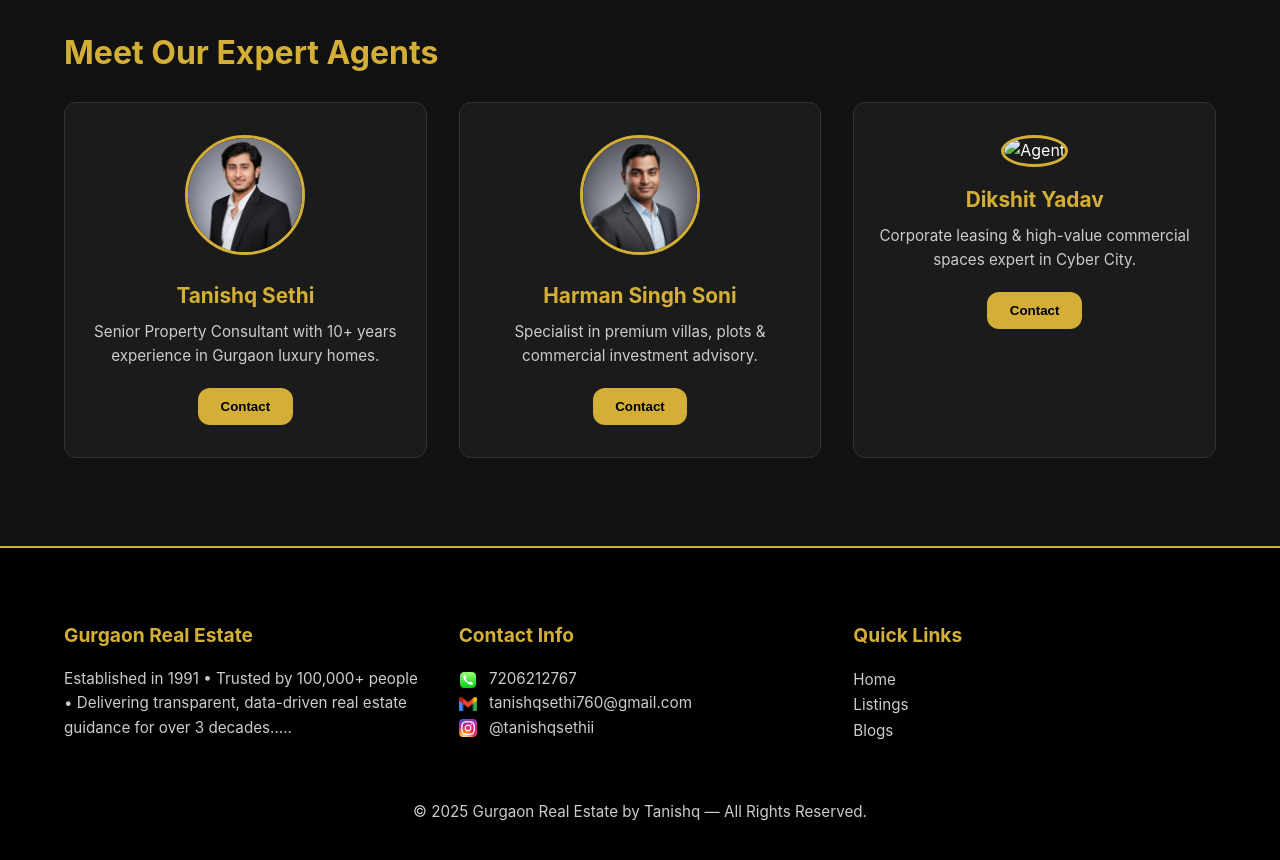
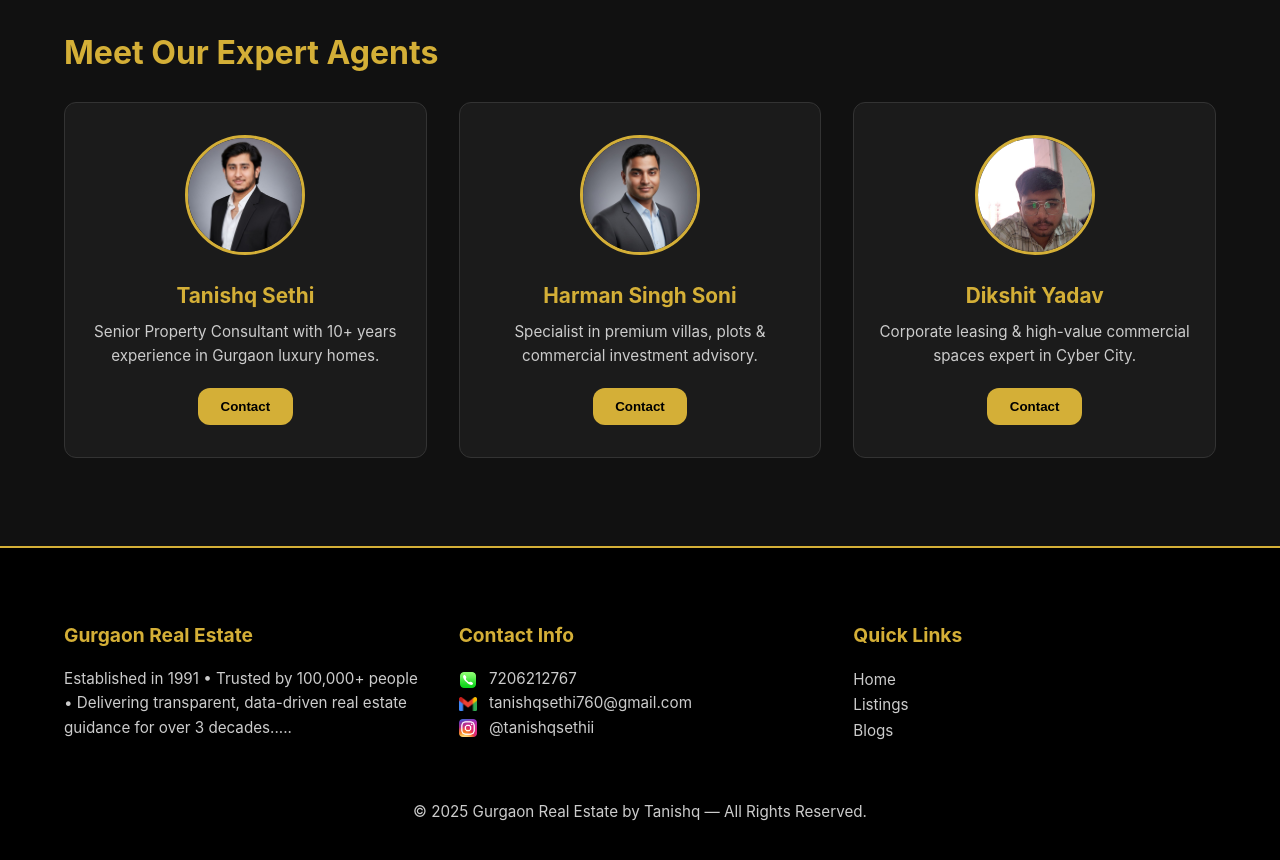
Before and after one commit to intrance7/capstone_project_webdev, a plain HTML site: page index.html in a window 1280 px wide. Shown: the part 1400-2260 px from the top of the page. Drawn offline with Linux system fonts and the light colour scheme.

Commit message:
Update index.html

```diff
--- a/index.html
+++ b/index.html
@@ -159,7 +159,7 @@
       </div>
 
       <div class="agent-card">
-        <img src="images/Agent-3.jpg" alt="Agent">
+        <img src="images/agent.jpg" alt="Agent">
         <h3>Dikshit Yadav</h3>
         <p>Corporate leasing & high-value commercial spaces expert in Cyber City.</p>
         <button class="agent-btn">Contact</button>
@@ -228,4 +228,5 @@
 
 </body>
 
+
 </html>
```
